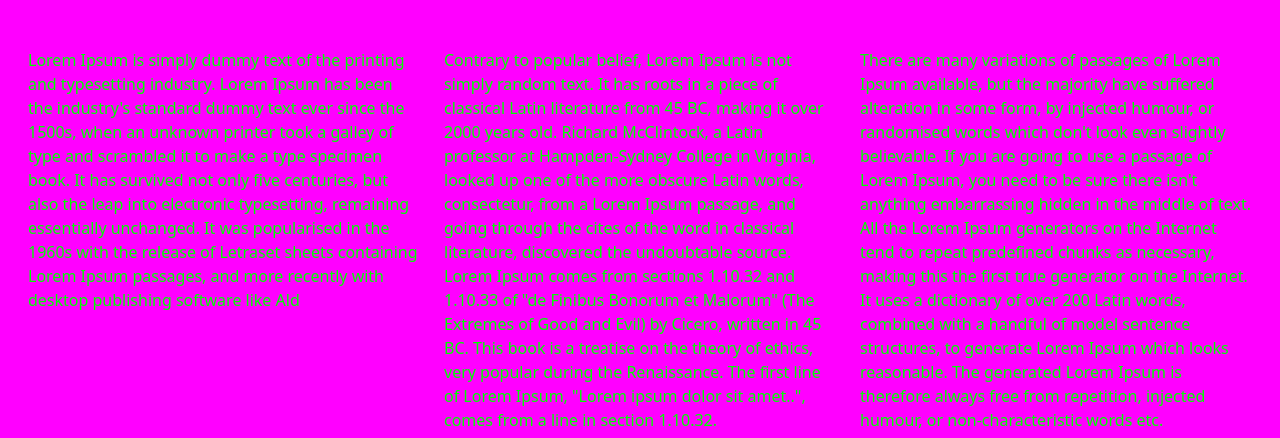
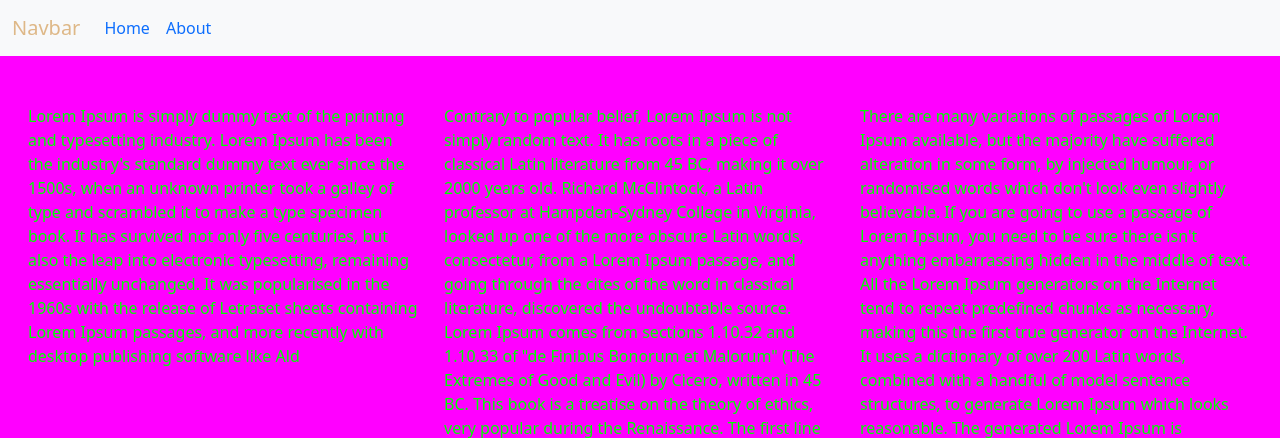
Before and after one commit to BerTa491/WebDev, a Flask app: page / in a window 1280 px wide. Shown: the top 438 px of the page. Run offline with Flask 3, Linux system fonts and the light colour scheme.

Commit message:
Everything is done

```diff
--- a/templates/index.html
+++ b/templates/index.html
@@ -8,6 +8,35 @@
     <link rel="stylesheet" href="{{ url_for('static', filename='style.css') }}">
 </head>
 <body class="blabla">
+       <nav class="navbar navbar-expand bg-light">
+
+        <div class="container-fluid">
+
+           <a class="navbar-brand" href="/">Navbar</a>
+
+             <div class="navbar-collapse">
+
+                 <ul class="navbar-nav me-auto">
+
+                     <li class="nav-item">
+
+                       <a class="nav-link active" href="#">Home</a>
+
+                    </li>
+
+                    <li class="nav-item">
+
+                        <a class="nav-link" href="/about">About</a>
+
+                   </li>
+
+                 </ul>
+
+             </div>
+
+        </div>
+
+       </nav>
   <div class="row mx-3 my-5">
     <div class="col-4">
       Lorem Ipsum is simply dummy text of the printing and typesetting industry. Lorem Ipsum has been the industry's standard dummy text ever since the 1500s, when an unknown printer took a galley of type and scrambled it to make a type specimen book. It has survived not only five centuries, but also the leap into electronic typesetting, remaining essentially unchanged. It was popularised in the 1960s with the release of Letraset sheets containing Lorem Ipsum passages, and more recently with desktop publishing software like Ald
```
Also changed, not shown: templates/about.html (+30 -0 lines).
